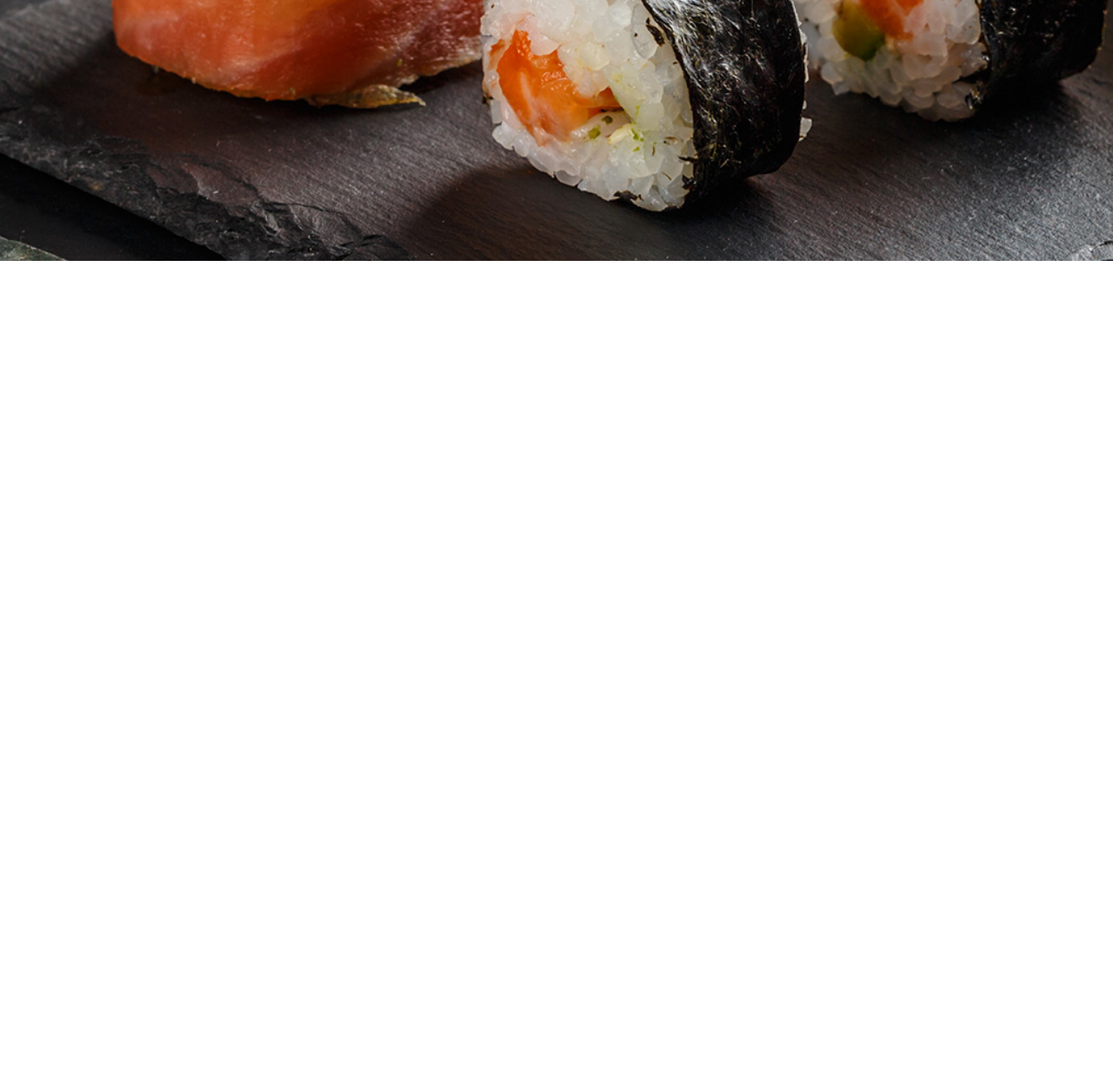
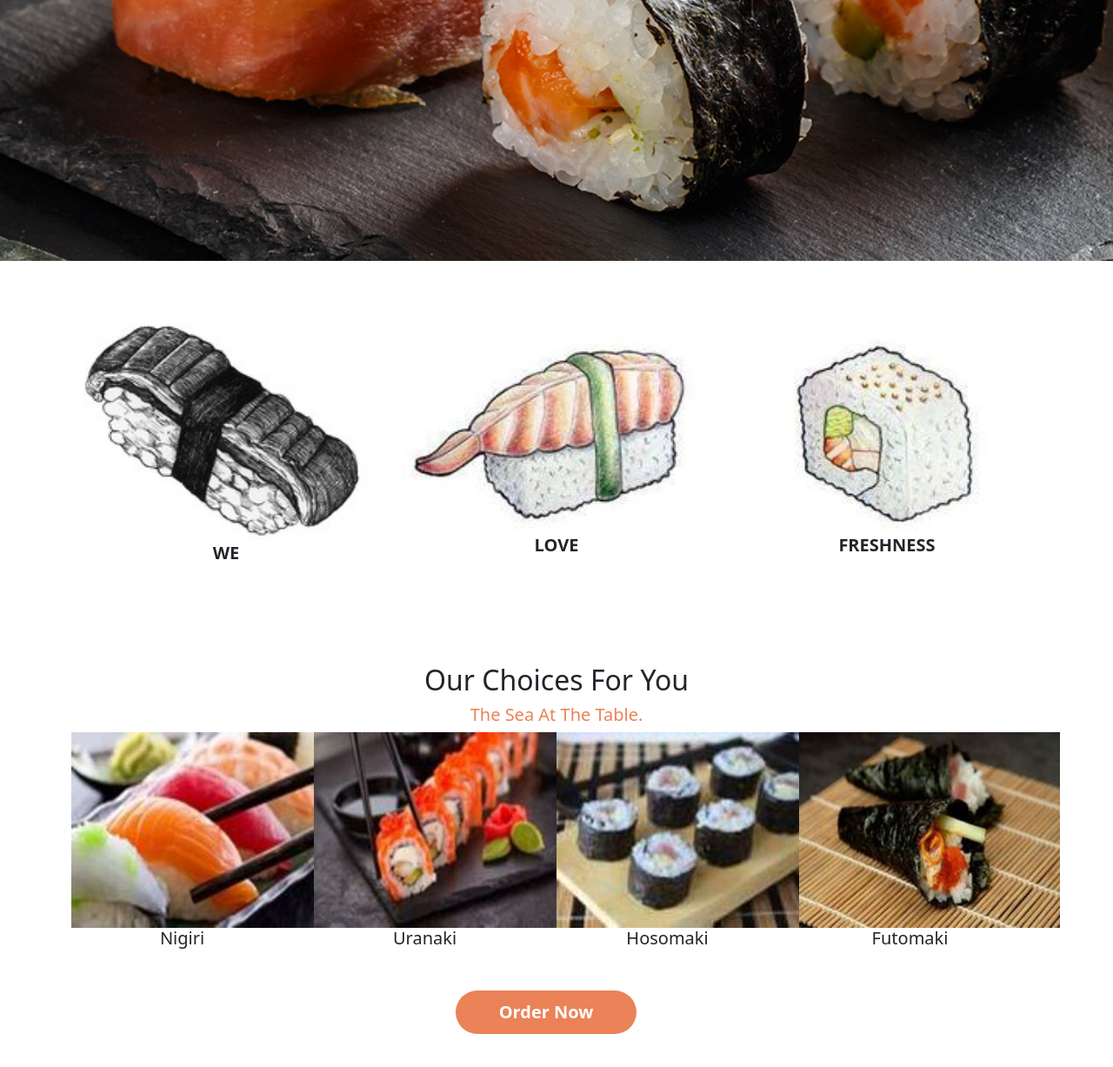
Before and after one commit to Meghe89/SushiSite, a plain HTML site: page index.html in a window 1280 px wide. Shown: the part 577-1804 px from the top of the page at 87% size. Before the commit the page ends 877 px from the top, so only its background shows below. Drawn offline with nearby package versions, Linux system fonts and the light colour scheme.

Commit message:
Products

```diff
--- a/index.html
+++ b/index.html
@@ -56,10 +56,61 @@
       </nav>
     <!-- Navbar End -->
     <!-- Header Start -->
-    <header>
+    <header class="mb-4">
 
     </header>
     <!-- Header End -->
+    <!-- SUSHI IMG START -->
+    <section class="container my-5">
+        <div class="row img pt-4 ">
+            <div class="col-12 col-md-4 pb-5 d-flex flex-column justify-content-center">
+                <img src="./Img/hosomaki-pencil.jpg" alt="">
+                <p class="text-center txt-draw">WE</p>
+            </div>
+            <div class="col-12 col-md-4 pb-5 d-flex flex-column justify-content-center">
+                <img src="./Img/nigiri-pencil.jpg" alt="">
+                <p class="text-center txt-draw">LOVE</p>
+            </div>
+            <div class="col-12 col-md-4  pb-5 d-flex flex-column justify-content-center">
+                <img src="./Img/uramaki-pencil.jpg" alt="">
+                <p class="text-center txt-draw">FRESHNESS</p>
+            </div>
+        </div>
+    </section>
+    <!-- SUSHI IMG END -->
+    <!-- OUR CHOICE START -->
+    <section class="container my-5">
+        <div class="row">
+            <div class="col-12">
+                <h2 class="text-center">Our Choices For You</h2>
+                <h5 class="text-center tx-second">The Sea At The Table.</h5>
+            </div>
+            <div class="row photo">
+                <div class="col-12 col-md-3 pb-3">
+                    <img src="./Img/nigiri.jpg" alt="">
+                    <h5 class="text-center">Nigiri</h5>
+                </div>
+                <div class="col-12 col-md-3 pb-3">
+                    <img src="./Img/Uramaki.jpg" alt="">
+                    <h5 class="text-center">Uranaki</h5>
+                </div>
+                <div class="col-12 col-md-3 pb-3">
+                    <img src="./Img/hosomaki.jpg" alt="">
+                    <h5 class="text-center">Hosomaki</h5>
+                </div>
+                <div class="col-12 col-md-3 pb-3">
+                    <img src="./Img/futomaki.jpeg" alt="">
+                    <h5 class="text-center">Futomaki</h5>
+                </div>
+            </div>
+            <div class="row">
+                <div class="col 12 d-flex justify-content-center">
+                    <button class="my-4 order-btn bg-second">Order Now</button>
+                </div>
+            </div>
+        </div>
+    </section>
+    <!-- OUR CHOICE END -->
 
 
 
--- a/style.css
+++ b/style.css
@@ -1,3 +1,13 @@
+:root{
+    --sec:#eb8258;
+}
+.tx-second{
+    color: var(--sec);
+}
+.bg-second{
+    background-color: var(--sec);
+}
+
 .navbar{
     border-bottom: 1px solid #000000;
     font-family: 'Rajdhani', sans-serif;
@@ -18,3 +28,30 @@ header{
     width: 100%;
     height: 100vh;
 }
+
+.img{
+    display: flex;
+    justify-content: center;
+}
+.txt-draw{
+    font-size: 20px;
+    font-weight: 600;
+}
+.photo img:hover{
+    background: 1px solid #000000;
+    cursor: pointer;
+}
+.order-btn{
+    padding: 10px 50px;
+    border-radius: 30px;
+    color: #ffffff;
+    font-weight: 600;
+    font-size: 20px;
+    border: none;
+}
+
+@media only screen and (min-width: 900px) {
+    .img img{
+        min-width: 200px;
+    }
+  }
```
Also changed, not shown: Img/Uramaki.jpg (added), Img/futomaki.jpeg (added), Img/hosomaki-pencil.jpg (added), Img/hosomaki.jpg (added), Img/nigiri-pencil.jpg (added), Img/nigiri.jpg (added), Img/uramaki-pencil.jpg (added), 1 other file.
